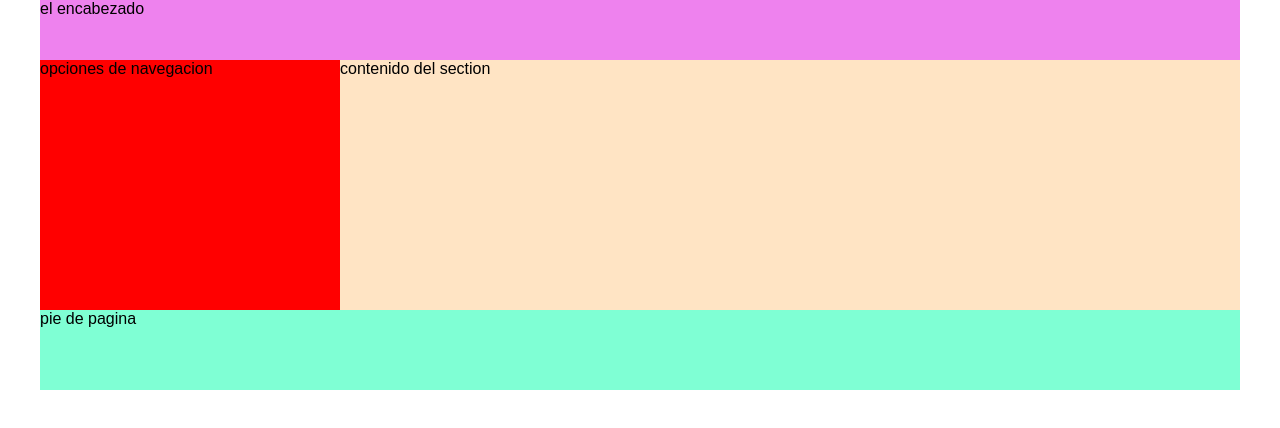
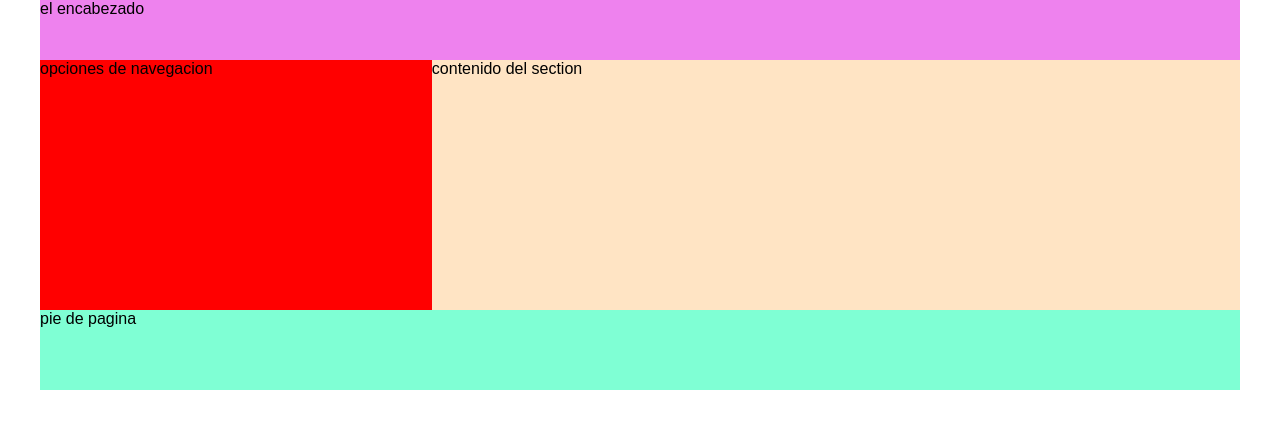
Before and after one commit to Andressalasf/modeloCaja, a plain HTML site: page index.html in a window 1280 px wide. Drawn offline with Linux system fonts and the light colour scheme.

Commit message:
Estructura Grid

```diff
--- a/index.html
+++ b/index.html
@@ -12,14 +12,14 @@
         <header>
            el encabezado
         </header>
-        <section>
+
         <nav>
             opciones de navegacion
         </nav>
         <article>
             contenido del section
         </article>
-        </section>
+
         <footer>
             pie de pagina
         </footer>
--- a/style.css
+++ b/style.css
@@ -9,32 +9,35 @@ body, html{
 header{
     background-color: violet;
     height: 60px;
-}
-
-section{
-    background-color: green;
-    display: flex;
-    overflow: hidden;
+    grid-area: header;
 }
 
 nav{
- width: 25%;
- background-color: red;
+    background-color: red;
+    grid-area: menu;
 }
 
 article{
-    width: 75%;
     height: 250px;
     background-color: bisque;
+    grid-area: content;
 }
 footer{
     background-color: aquamarine;
     height: 80px;
     clear: both;
+    grid-area: footer;
 }
 
 #container{
     width: 1200px ;
     margin: 0 auto;
-  background-color: orange;
+    background-color: orange;
+    display: grid;
+    grid-template-areas:
+    'header header header header'
+    'menu content content content'
+    'footer footer footer footer'
+
+    ;
 }
```
Lines whose indentation alone changed are shown as unchanged.
